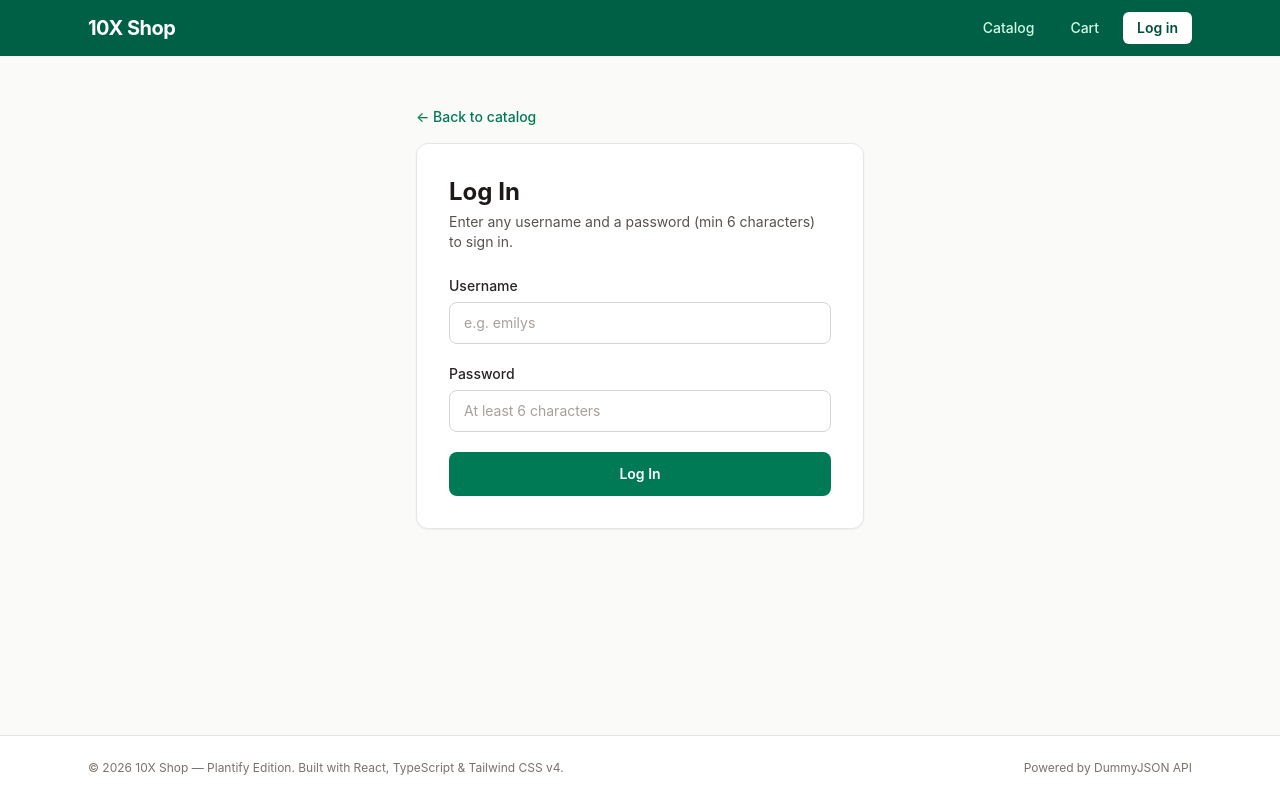
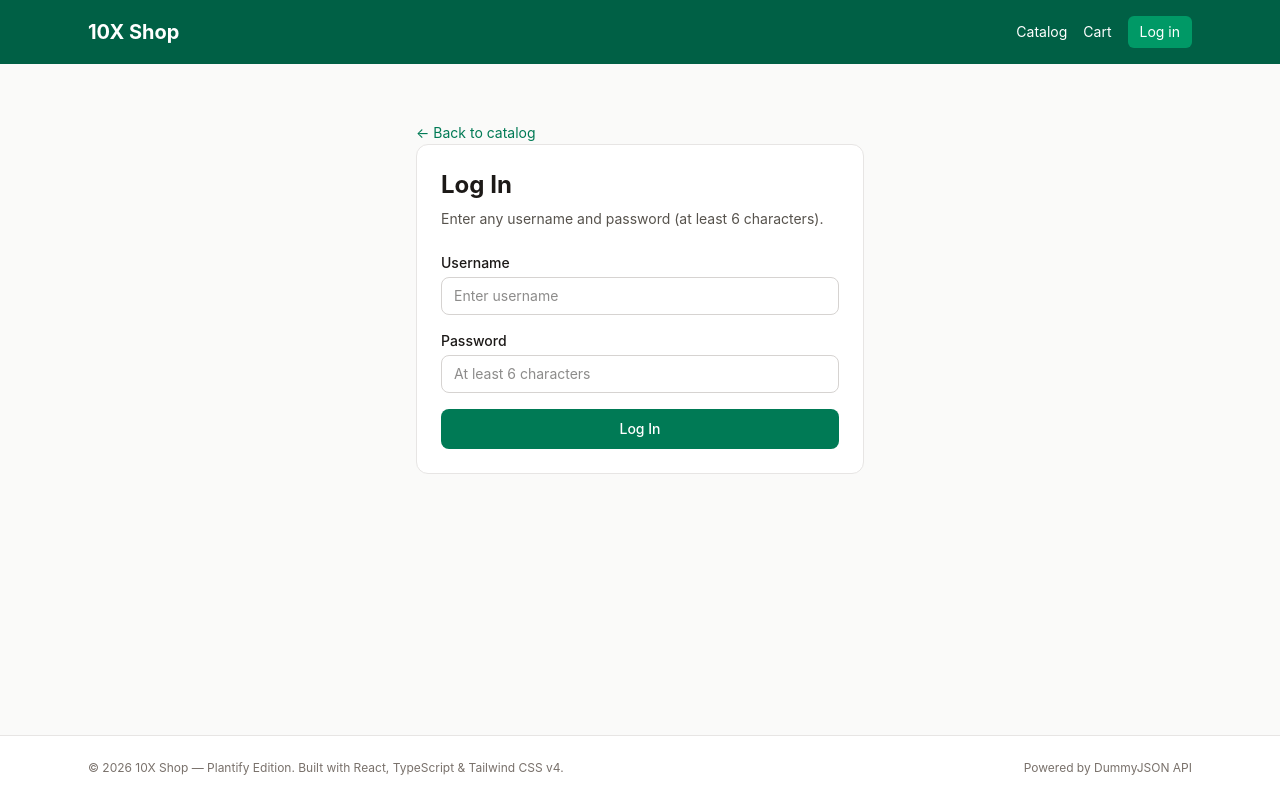
Before and after one commit to Nucki01/10X_shop_nutsaDushmanishvili, a React (Vite) app: page /login in a window 1280 px wide. Built offline with nearby package versions, Linux system fonts and the light colour scheme.

Commit message:
refactor: simplify types, AuthContext, LoginPage, and Layout for beginner clarity

```diff
--- a/src/components/layout/Header.tsx
+++ b/src/components/layout/Header.tsx
@@ -2,59 +2,53 @@ import { Link, NavLink, useNavigate } from 'react-router-dom'
 import { Container } from '../ui/Container'
 import { useAuth } from '../../context/AuthContext'
 
-// Shared Header Component (PRD Requirement P0.3)
-// Connects to AuthContext to display either:
-// - Guest view: "Log in" link to /login
-// - Logged-in view: current username + "Log out" button (which resets AuthContext and navigates to "/")
+// Shared Header Component (CORE Step 4 & P0.3)
 export function Header() {
   const { user, logout } = useAuth()
   const navigate = useNavigate()
 
-  // Handles logging out: sets user to guest in AuthContext and returns to Catalog ("/")
-  const handleLogout = (): void => {
+  function handleLogout() {
     logout()
     navigate('/')
   }
 
-  // Helper function for NavLink className based on whether the route is currently active
-  const getNavLinkClass = ({ isActive }: { isActive: boolean }): string =>
-    `px-3 py-1.5 rounded-md text-sm font-medium transition-colors focus:outline-2 focus:outline-offset-2 focus:outline-emerald-300 ${
-      isActive
-        ? 'bg-emerald-900 text-white font-semibold'
-        : 'text-emerald-100 hover:bg-emerald-700 hover:text-white'
-    }`
-
   return (
-    <header className="bg-emerald-800 text-white shadow-xs sticky top-0 z-30">
-      <Container className="py-3 flex flex-wrap items-center justify-between gap-3">
-        {/* Brand Logo -> returns to Catalog (/) */}
-        <Link
-          to="/"
-          className="text-xl font-bold tracking-tight text-white hover:text-emerald-200 transition-colors focus:outline-2 focus:outline-offset-2 focus:outline-emerald-300 rounded-xs"
-        >
+    <header className="bg-emerald-800 text-white">
+      <Container className="py-4 flex flex-wrap items-center justify-between gap-3">
+        {/* Brand Logo -> Catalog (/) */}
+        <Link to="/" className="text-xl font-bold">
           10X Shop
         </Link>
 
-        {/* Main Navigation Links (wraps cleanly on 375px mobile screens to prevent horizontal scroll) */}
-        <nav aria-label="Main navigation" className="flex flex-wrap items-center gap-2 sm:gap-3">
-          <NavLink to="/" end className={getNavLinkClass}>
+        {/* Navigation Links */}
+        <nav className="flex flex-wrap items-center gap-4 text-sm">
+          <NavLink
+            to="/"
+            end
+            className={({ isActive }) =>
+              isActive ? 'font-bold underline' : 'hover:underline'
+            }
+          >
             Catalog
           </NavLink>
 
-          <NavLink to="/cart" className={getNavLinkClass}>
-            <span>Cart</span>
+          <NavLink
+            to="/cart"
+            className={({ isActive }) =>
+              isActive ? 'font-bold underline' : 'hover:underline'
+            }
+          >
+            Cart
           </NavLink>
 
-          {/* Conditional Rendering based on AuthContext state (PRD P0.3) */}
+          {/* Show Username + Log out if logged in, otherwise show Log in */}
           {user.isLoggedIn ? (
-            <div className="flex items-center gap-2">
-              <span className="text-xs sm:text-sm text-emerald-100 font-medium px-2 py-1 bg-emerald-900/50 rounded-md">
-                Hi, {user.username}
-              </span>
+            <div className="flex items-center gap-3">
+              <span className="text-emerald-200">{user.username}</span>
               <button
                 type="button"
                 onClick={handleLogout}
-                className="px-3.5 py-1.5 rounded-md text-sm font-medium bg-emerald-600 text-white hover:bg-emerald-500 transition-colors cursor-pointer focus:outline-2 focus:outline-offset-2 focus:outline-emerald-300"
+                className="bg-emerald-600 hover:bg-emerald-500 px-3 py-1.5 rounded-md cursor-pointer"
               >
                 Log out
               </button>
@@ -62,13 +56,7 @@ export function Header() {
           ) : (
             <NavLink
               to="/login"
-              className={({ isActive }) =>
-                `px-3.5 py-1.5 rounded-md text-sm font-medium transition-colors focus:outline-2 focus:outline-offset-2 focus:outline-emerald-300 ${
-                  isActive
-                    ? 'bg-white text-emerald-900 font-semibold'
-                    : 'bg-emerald-600 text-white hover:bg-emerald-500'
-                }`
-              }
+              className="bg-emerald-600 hover:bg-emerald-500 px-3 py-1.5 rounded-md"
             >
               Log in
             </NavLink>
--- a/src/pages/LoginPage.tsx
+++ b/src/pages/LoginPage.tsx
@@ -1,153 +1,113 @@
-import { useState, type FormEvent, type ChangeEvent } from 'react'
+import { useState, type FormEvent } from 'react'
 import { Link, useLocation, useNavigate } from 'react-router-dom'
 import { useAuth } from '../context/AuthContext'
-import type { LoginFormValues } from '../types/user'
-import { validateLoginForm, type LoginFormErrors } from '../utils/validation'
 
-// Helper type for reading router location state when redirected from ProtectedRoute (/checkout)
-interface LocationState {
-  from?: string
-}
-
-// P1 — Login Page (/login) [CORE]
-// Demonstrates a Controlled Form in React:
-// 1. Form field values (`username`, `password`) live in React state (`useState`).
-// 2. Every keystroke triggers `onChange`, updating React state immediately.
-// 3. Submitting triggers `handleSubmit` -> `e.preventDefault()` (stops browser reload) -> validation.
-// 4. If valid, calls `AuthContext.login(username)` and navigates to `/checkout` (if redirected) or `/`.
+// P1 — Login Page (/login) [CORE Step 5]
+// Uses simple controlled inputs with useState, onChange, and onSubmit.
 export function LoginPage() {
   const { login } = useAuth()
   const navigate = useNavigate()
   const location = useLocation()
 
-  // Read where the user came from (e.g., "/checkout"), or default to "/" (Catalog)
-  const state = location.state as LocationState | null
-  const redirectTo = state?.from || '/'
+  // Input values stored in React state (Controlled Form)
+  const [username, setUsername] = useState('')
+  const [password, setPassword] = useState('')
 
-  // Controlled form state
-  const [values, setValues] = useState<LoginFormValues>({
-    username: '',
-    password: '',
-  })
+  // Error messages stored in React state
+  const [usernameError, setUsernameError] = useState('')
+  const [passwordError, setPasswordError] = useState('')
 
-  // Inline validation error state for each field
-  const [errors, setErrors] = useState<LoginFormErrors>({})
+  // Check if ProtectedRoute sent the user here from "/checkout"
+  const state = location.state as { from?: string } | null
+  const redirectPath = state?.from || '/'
 
-  // Handles input changes for both username and password fields
-  const handleChange = (e: ChangeEvent<HTMLInputElement>): void => {
-    const { name, value } = e.target
-    setValues((prev) => ({
-      ...prev, // Immutable update: copy previous fields and overwrite the changed field
-      [name]: value,
-    }))
-
-    // Clear the inline error for the field as the user types
-    if (errors[name as keyof LoginFormErrors]) {
-      setErrors((prev) => ({
-        ...prev,
-        [name]: undefined,
-      }))
-    }
-  }
-
-  // Handles form submission without reloading the page
-  const handleSubmit = (e: FormEvent<HTMLFormElement>): void => {
+  function handleSubmit(e: FormEvent<HTMLFormElement>) {
+    // 1. Stop the browser from reloading the page
     e.preventDefault()
 
-    const validationErrors = validateLoginForm(values)
-    if (Object.keys(validationErrors).length > 0) {
-      setErrors(validationErrors)
+    // 2. Reset old errors before checking again
+    let hasError = false
+    setUsernameError('')
+    setPasswordError('')
+
+    // 3. Validate Username (PRD P1.2: required)
+    if (!username.trim()) {
+      setUsernameError('Username is required')
+      hasError = true
+    }
+
+    // 4. Validate Password (PRD P1.2: required, min 6 characters)
+    if (!password) {
+      setPasswordError('Password is required')
+      hasError = true
+    } else if (password.length < 6) {
+      setPasswordError('Password must be at least 6 characters')
+      hasError = true
+    }
+
+    // If any field has an error, stop here
+    if (hasError) {
       return
     }
 
-    // Valid submission: update AuthContext and navigate to target route
-    login(values.username)
-    navigate(redirectTo, { replace: true })
+    // 5. Save login state in AuthContext and navigate to /checkout or /
+    login(username)
+    navigate(redirectPath)
   }
 
   return (
-    <section className="max-w-md mx-auto my-4 space-y-4">
-      {/* Back to catalog link (PRD P1.1) */}
-      <Link
-        to="/"
-        className="inline-flex items-center text-sm font-medium text-emerald-700 hover:text-emerald-800 focus:outline-2 focus:outline-offset-2 focus:outline-emerald-600 rounded-xs"
-      >
+    <section className="max-w-md mx-auto my-6 space-y-4">
+      <Link to="/" className="text-sm text-emerald-700 hover:underline">
         ← Back to catalog
       </Link>
 
-      <div className="bg-white border border-stone-200 rounded-xl p-6 sm:p-8 shadow-xs">
-        <h1 className="text-2xl font-bold text-stone-900 mb-1">Log In</h1>
+      <div className="bg-white border border-stone-200 rounded-xl p-6">
+        <h1 className="text-2xl font-bold mb-2">Log In</h1>
         <p className="text-sm text-stone-600 mb-6">
-          {redirectTo === '/checkout'
-            ? 'Please log in to continue to Checkout.'
-            : 'Enter any username and a password (min 6 characters) to sign in.'}
+          Enter any username and password (at least 6 characters).
         </p>
 
-        <form onSubmit={handleSubmit} noValidate className="space-y-5">
-          {/* Username Controlled Field */}
+        <form onSubmit={handleSubmit} className="space-y-4">
+          {/* Username Input */}
           <div>
-            <label
-              htmlFor="username"
-              className="block text-sm font-medium text-stone-800 mb-1.5"
-            >
+            <label htmlFor="username" className="block text-sm font-medium mb-1">
               Username
             </label>
             <input
               id="username"
-              name="username"
               type="text"
-              autoComplete="username"
-              value={values.username}
-              onChange={handleChange}
-              placeholder="e.g. emilys"
-              aria-invalid={Boolean(errors.username)}
-              className={`w-full rounded-lg border px-3.5 py-2.5 text-sm text-stone-900 placeholder:text-stone-400 transition-colors focus:outline-2 focus:outline-offset-0 ${
-                errors.username
-                  ? 'border-rose-500 focus:border-rose-600 focus:outline-rose-500 bg-rose-50/30'
-                  : 'border-stone-300 focus:border-emerald-600 focus:outline-emerald-600 bg-white'
-              }`}
+              value={username}
+              onChange={(e) => setUsername(e.target.value)}
+              placeholder="Enter username"
+              className="w-full border border-stone-300 rounded-lg px-3 py-2 text-sm focus:outline-2 focus:outline-emerald-600"
             />
-            {errors.username && (
-              <p role="alert" className="mt-1.5 text-xs font-medium text-rose-600">
-                {errors.username}
-              </p>
+            {usernameError && (
+              <p className="text-xs text-red-600 mt-1">{usernameError}</p>
             )}
           </div>
 
-          {/* Password Controlled Field */}
+          {/* Password Input */}
           <div>
-            <label
-              htmlFor="password"
-              className="block text-sm font-medium text-stone-800 mb-1.5"
-            >
+            <label htmlFor="password" className="block text-sm font-medium mb-1">
               Password
             </label>
             <input
               id="password"
-              name="password"
               type="password"
-              autoComplete="current-password"
-              value={values.password}
-              onChange={handleChange}
+              value={password}
+              onChange={(e) => setPassword(e.target.value)}
               placeholder="At least 6 characters"
-              aria-invalid={Boolean(errors.password)}
-              className={`w-full rounded-lg border px-3.5 py-2.5 text-sm text-stone-900 placeholder:text-stone-400 transition-colors focus:outline-2 focus:outline-offset-0 ${
-                errors.password
-                  ? 'border-rose-500 focus:border-rose-600 focus:outline-rose-500 bg-rose-50/30'
-                  : 'border-stone-300 focus:border-emerald-600 focus:outline-emerald-600 bg-white'
-              }`}
+              className="w-full border border-stone-300 rounded-lg px-3 py-2 text-sm focus:outline-2 focus:outline-emerald-600"
             />
-            {errors.password && (
-              <p role="alert" className="mt-1.5 text-xs font-medium text-rose-600">
-                {errors.password}
-              </p>
+            {passwordError && (
+              <p className="text-xs text-red-600 mt-1">{passwordError}</p>
             )}
           </div>
 
-          {/* Submit Button with hover, focus, and disabled Tailwind variants (PRD TW4) */}
+          {/* Submit Button */}
           <button
             type="submit"
-            className="w-full min-h-11 bg-emerald-700 hover:bg-emerald-800 active:bg-emerald-900 text-white font-semibold text-sm px-5 py-2.5 rounded-lg transition-colors cursor-pointer focus:outline-2 focus:outline-offset-2 focus:outline-emerald-600 disabled:opacity-50 disabled:cursor-not-allowed"
+            className="w-full bg-emerald-700 hover:bg-emerald-800 text-white font-medium py-2.5 rounded-lg text-sm cursor-pointer"
           >
             Log In
           </button>
--- a/src/types/user.ts
+++ b/src/types/user.ts
@@ -1,6 +1,5 @@
 // src/types/user.ts
-// Domain models for local Authentication and Login form (PRD Section A1.5 & P1).
-// Note: Login in CORE is a local React Context simulation (no external auth API).
+// TypeScript types for our simple local Login state (CORE Step 3).
 
 export interface AuthUser {
   username: string
```
Also changed, not shown: src/components/layout/Layout.tsx (+2 -5 lines), src/components/layout/ScrollToTop.tsx (deleted, +0 -16 lines), src/context/AuthContext.tsx (+23 -56 lines), src/types/api.ts (deleted, +0 -12 lines), src/types/cart.ts (+1 -6 lines), src/types/order.ts (+1 -13 lines), src/types/product.ts (+3 -19 lines), src/utils/validation.ts (deleted, +0 -26 lines).
